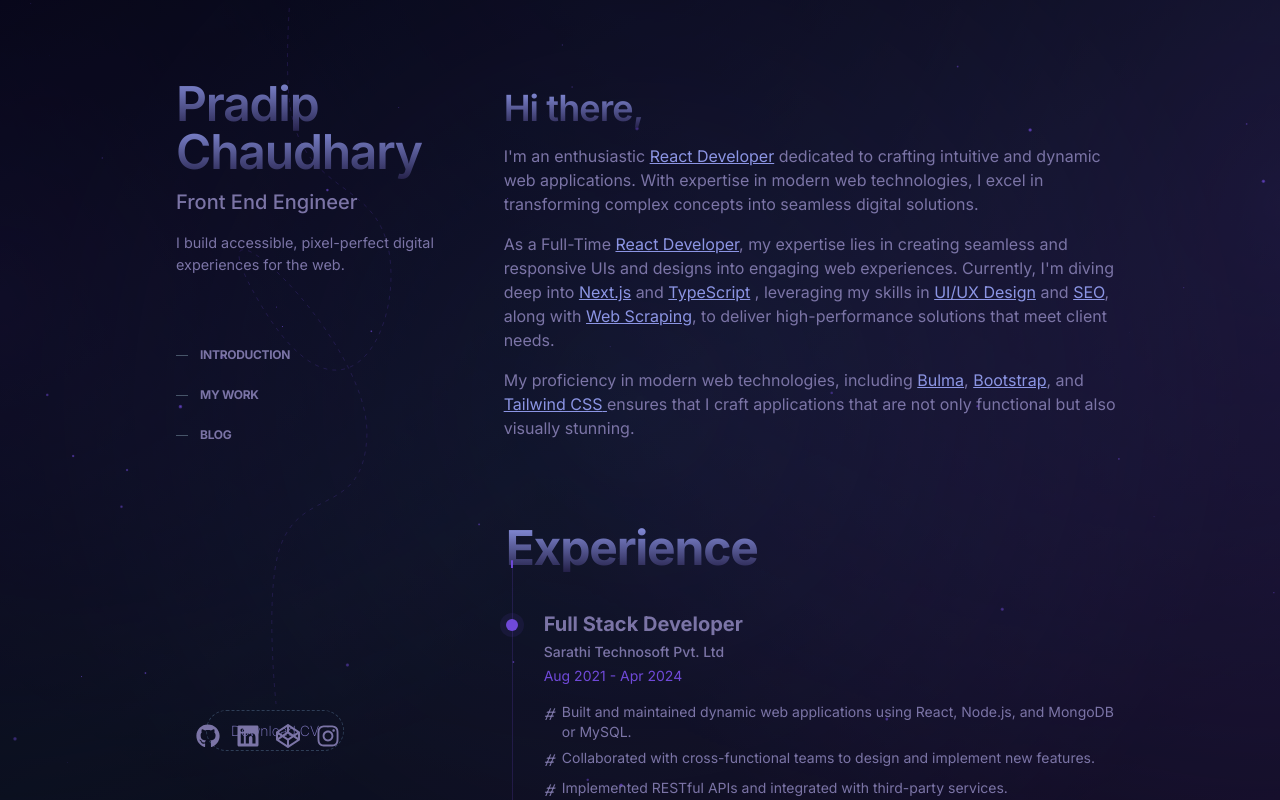
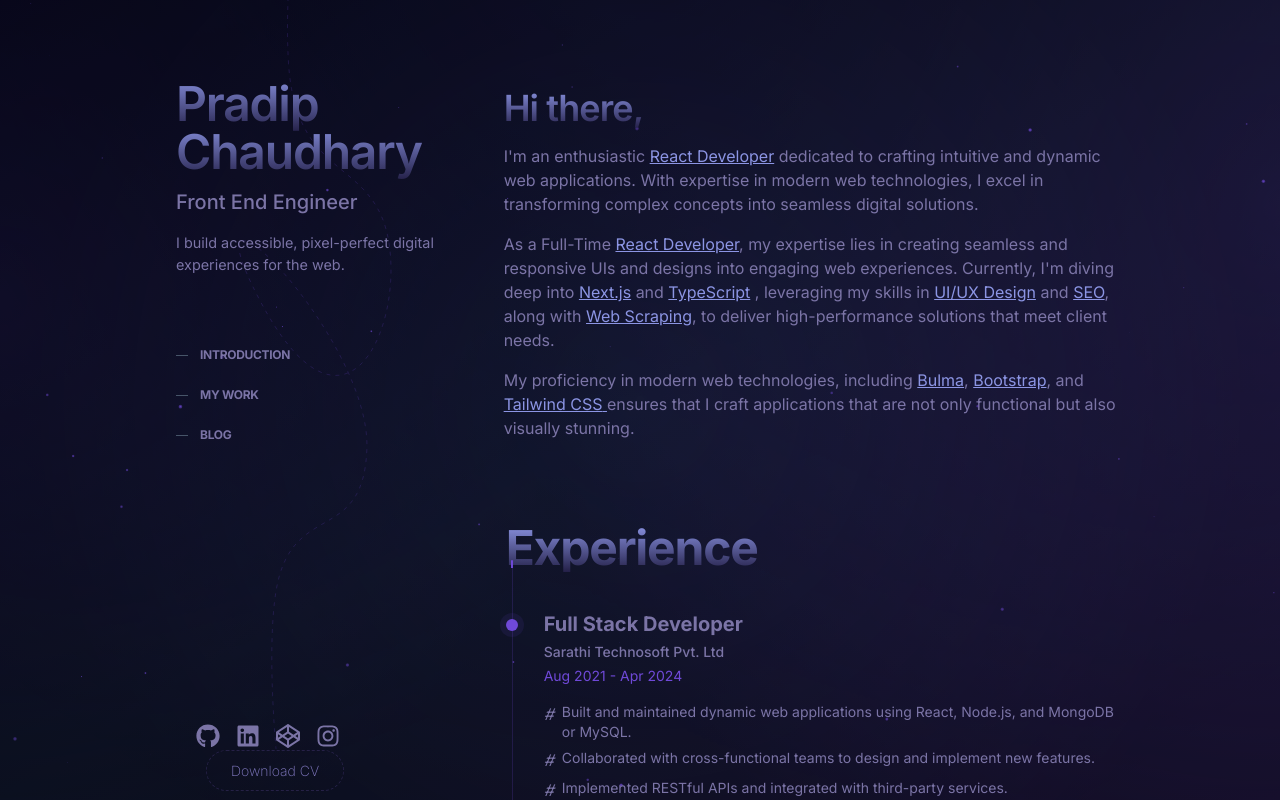
Before and after one commit to pradipchaudhary/portfolio.v3, a Next.js app: page / in a window 1280 px wide. Shown: the top 800 px of the page. Built offline with nearby package versions, Linux system fonts and the light colour scheme.

Commit message:
feat: fixed svg path error

```diff
--- a/app/blog/BlogPosts.tsx
+++ b/app/blog/BlogPosts.tsx
@@ -1,40 +1,31 @@
 // BlogPosts.tsx
 
-import React, { useEffect, useState } from "react";
-import { BlogPost } from "@/types";
+import React, { useState } from "react";
+import { BlogPost } from "@/types"; // Ensure BlogPost type is properly imported
 import Link from "next/link";
 import Image from "next/image";
 
+// Define the number of posts per page
 const POSTS_PER_PAGE = 6;
 
 interface BlogPostsProps {
     currentPage: number;
     searchQuery: string;
+    blogPosts: BlogPost[]; // Pass the blogPosts data as a prop
 }
 
-const BlogPosts: React.FC<BlogPostsProps> = ({ currentPage, searchQuery }) => {
-    const [blogPosts, setBlogPosts] = useState<BlogPost[]>([]);
+const BlogPosts: React.FC<BlogPostsProps> = ({
+    currentPage,
+    searchQuery,
+    blogPosts = [],
+}) => {
+    // Default empty array for blogPosts
     const [loading, setLoading] = useState<boolean>(false);
 
-    useEffect(() => {
-        const fetchBlogPosts = async () => {
-            setLoading(true);
-            try {
-                const response = await fetch("/api/blog");
-                const data: BlogPost[] = await response.json();
-                setBlogPosts(data);
-            } catch (error) {
-                console.error("Error fetching blog posts:", error);
-            } finally {
-                setLoading(false);
-            }
-        };
+    console.log("data", blogPosts);
 
-        fetchBlogPosts();
-    }, []);
-
-    // Filter posts based on search query
-    const filteredPosts = blogPosts.filter((post) => {
+    // Filter posts based on the search query, with a safe check for blogPosts
+    const filteredPosts = (blogPosts || []).filter((post) => {
         const query = searchQuery.toLowerCase();
         return (
             post.title.toLowerCase().includes(query) ||
@@ -44,7 +35,6 @@ const BlogPosts: React.FC<BlogPostsProps> = ({ currentPage, searchQuery }) => {
     });
 
     // Pagination calculations
-    // const totalPages = Math.ceil(filteredPosts.length / POSTS_PER_PAGE);
     const paginatedPosts = filteredPosts.slice(
         (currentPage - 1) * POSTS_PER_PAGE,
         currentPage * POSTS_PER_PAGE
@@ -66,15 +56,12 @@ const BlogPosts: React.FC<BlogPostsProps> = ({ currentPage, searchQuery }) => {
                     <div className="h-6 bg-gray-500 rounded-lg"></div>
                 </div>
             </article>
-        ); // You can replace this with your `BlogPostSkeleton` component
+        );
     }
 
     return (
         <div>
-            {paginatedPosts.map(
-                (post) => (
-                    console.log("object", post),
-                    (
+            {paginatedPosts.map((post) => (
                 <Link key={post.id} href={`/blog/${post.slug}`}>
                     <article
                         className="overflow-hidden rounded-lg bg-slate-800/40
@@ -95,20 +82,19 @@ const BlogPosts: React.FC<BlogPostsProps> = ({ currentPage, searchQuery }) => {
                         <div className="p-6 space-y-3">
                             <div className="flex items-center gap-4 text-xs text-slate-400">
                                 {post.category && (
-                                            <>
                                     <span className="px-2 py-1 bg-slate-700/50 rounded-full">
                                         {post.category}
                                     </span>
-                                            </>
                                 )}
                                 <time>
-                                            {new Date(
-                                                post.date
-                                            ).toLocaleDateString("en-US", {
+                                    {new Date(post.date).toLocaleDateString(
+                                        "en-US",
+                                        {
                                             year: "numeric",
                                             month: "long",
                                             day: "numeric",
-                                            })}
+                                        }
+                                    )}
                                 </time>
                                 <span>{post.readTime}</span>
                             </div>
@@ -123,11 +109,27 @@ const BlogPosts: React.FC<BlogPostsProps> = ({ currentPage, searchQuery }) => {
                         </div>
                     </article>
                 </Link>
-                    )
-                )
-            )}
+            ))}
         </div>
     );
 };
 
 export default BlogPosts;
+
+// This function runs on the server side to fetch data before rendering
+export async function getServerSideProps(context: { query: { page: string } }) {
+    const { page = "1" } = context.query; // Default to page 1 if not provided
+
+    // Fetch blog posts from your API or database
+    // Replace this with the appropriate API call to fetch blog posts
+    const response = await fetch("/api/blog");
+    const data: BlogPost[] = await response.json();
+
+    // Pass the fetched blog posts and currentPage as props
+    return {
+        props: {
+            blogPosts: data || [], // Ensure blogPosts is always an array
+            currentPage: parseInt(page, 10), // Convert page to a number
+        },
+    };
+}
--- a/components/DownloadCV.tsx
+++ b/components/DownloadCV.tsx
@@ -4,20 +4,19 @@ import React from "react";
 const DownloadCV = () => {
     return (
         <div className="animation-container">
-            {/* SVG Path */}
             <svg
                 className="cv-path"
                 width="154"
-                height="710"
-                viewBox="0 0 154 700"
+                height="750"
+                viewBox="0 0 154 710"
                 fill="none"
                 xmlns="http://www.w3.org/2000/svg"
             >
                 <path
                     className="animated-dotted-path"
-                    d="M51.4157 1C51.4157 1 47.2098 59.6921 51.4157 95.6208C62.863 193.41 140.253 171.043 151.608 250.58C162.964 330.116 103.516 437.079 21.3579 297.204C-60.8001 157.33 132.488 329.832 128.898 430.222C125.751 518.218 53.3734 475.315 38.0567 557.754C28.4812 609.292 38.0567 699 38.0567 699"
-                    stroke="rgba(111, 73, 216, 0.2)"
-                    strokeWidth="1"
+                    d="M51.4157 -52C51.4157 -52 47.2098 13.6712 51.4157 53.8723C62.863 163.29 140.253 138.263 151.608 227.258C162.964 316.252 103.516 435.934 21.3579 279.426C-60.8002 122.919 132.488 315.934 128.898 428.261C125.751 526.721 53.3734 478.716 38.0567 570.958C28.4812 628.625 38.0567 729 38.0567 729"
+                    stroke="#6F49D8"
+                    strokeOpacity="0.2"
                 />
             </svg>
 
@@ -34,5 +33,3 @@ const DownloadCV = () => {
 };
 
 export default DownloadCV;
-
-// class="relative h-[45px] w-[138px] max-w-full overflow-hidden border border-dashed border-black rounded-full bg-[rgb(55,21,90)]"
--- a/styles/globals.css
+++ b/styles/globals.css
@@ -66,40 +66,10 @@ body {
     position: relative;
     font-weight: 200;
     z-index: 1;
-    animation: button-border-animation 3s ease-in-out infinite;
+    animation: button-border-animation 5s ease-in-out infinite;
 }
 .download-button:hover {
-    border: 1px dashed rgb(97 75 158 / 80%);
-}
-.download-button::before {
-    filter: blur(0.5rem);
-    opacity: 0.5;
-}
-.download-button::after {
-    content: "";
-    position: absolute;
-    width: 100%;
-    height: 100%;
-    /* background-color: rebeccapurple; */
-    background-image: conic-gradient(transparent, blur);
-    top: 50%;
-    left: 50%;
-    transform: translate(-50%, -50%);
-    z-index: -1;
-    padding: 6px;
-    border-radius: 9999px;
-}
-/* Button border animation */
-@keyframes button-border-animation {
-    0% {
-        border-color: #2e3e57;
-    }
-    50% {
-        border-color: #292450;
-    }
-    100% {
-        border-color: #3a4457;
-    }
+    border: 1px dashed rgb(97 75 158 / 50%);
 }
 
 .path-box {
```
Lines whose indentation alone changed are shown as unchanged.
